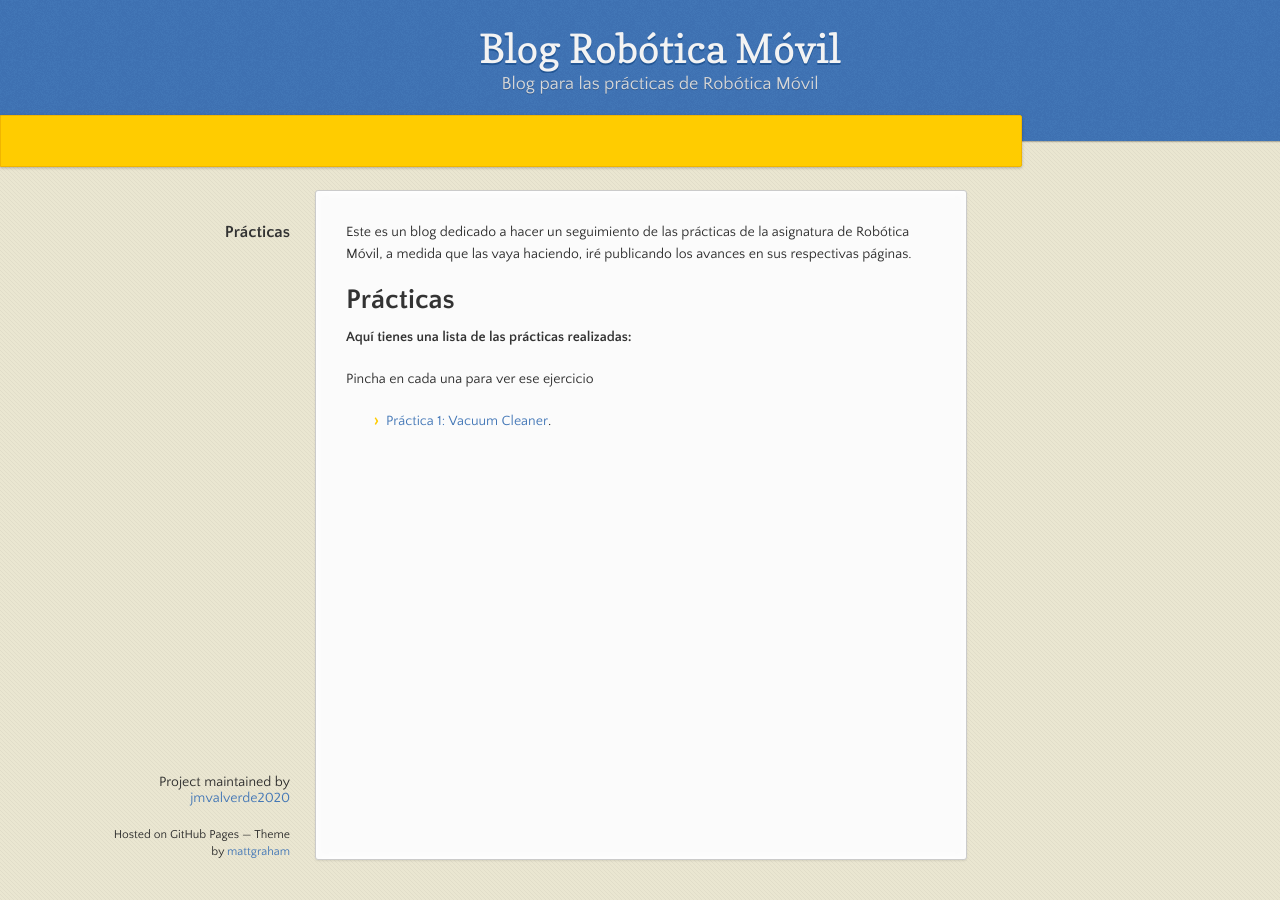
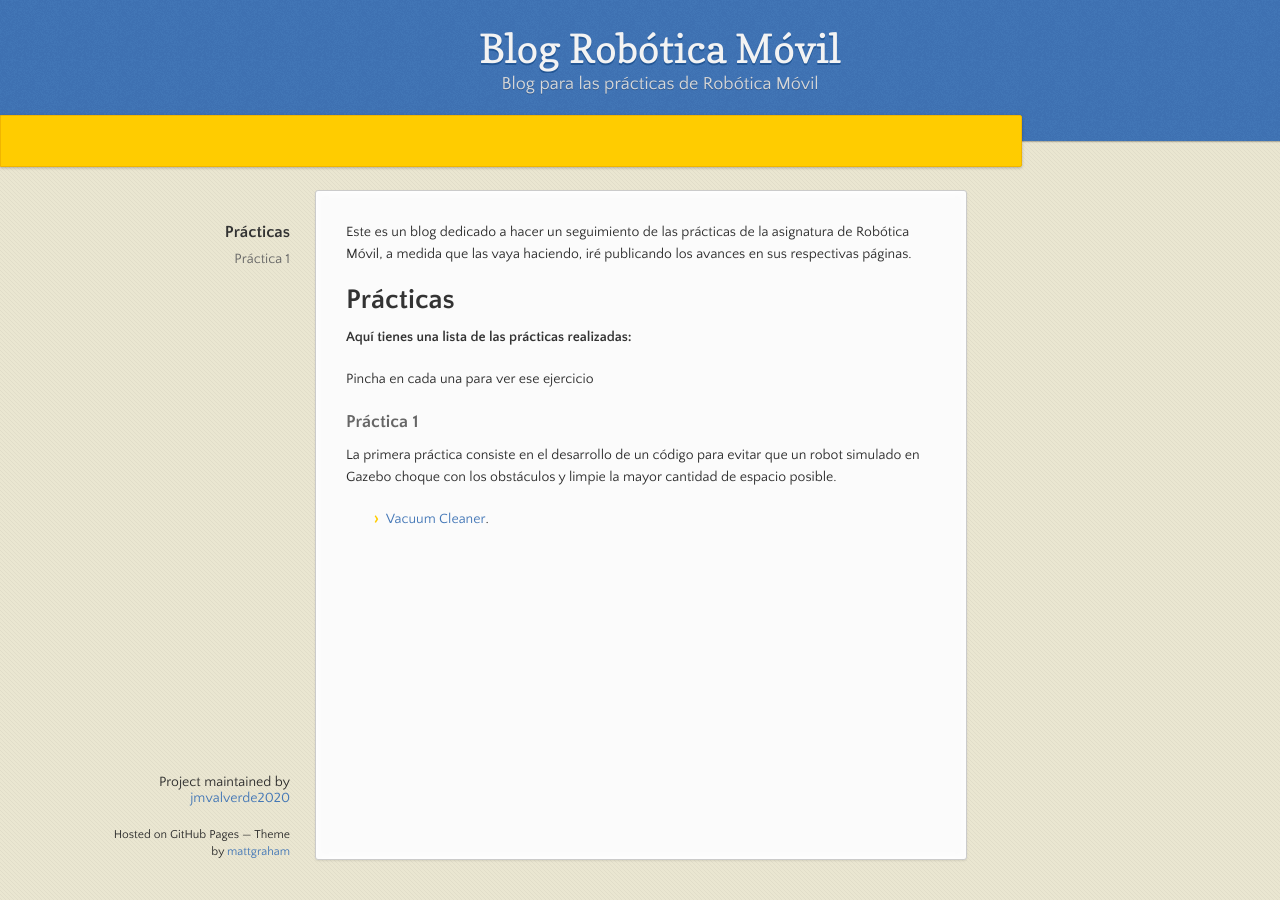
Before and after one commit to jmvalverde2020/robotica_movil_blog, a Jekyll site: the page built from docs/index.md, in a window 1280 px wide. Built offline with Jekyll 4.4.1, drawn with Linux system fonts in a browser that asks for light colours.

Commit message:
Update index.md

```diff
--- a/docs/index.md
+++ b/docs/index.md
@@ -11,4 +11,8 @@ sus respectivas páginas.
 
 Pincha en cada una para ver ese ejercicio
 
-* [Práctica 1: Vacuum Cleaner](./vacuum_cleaner.md).
+### Práctica 1
+
+La primera práctica consiste en el desarrollo de un código para evitar que un robot simulado en Gazebo choque con los obstáculos y limpie la mayor cantidad
+de espacio posible.
+* [Vacuum Cleaner](./vacuum_cleaner.md).
```
